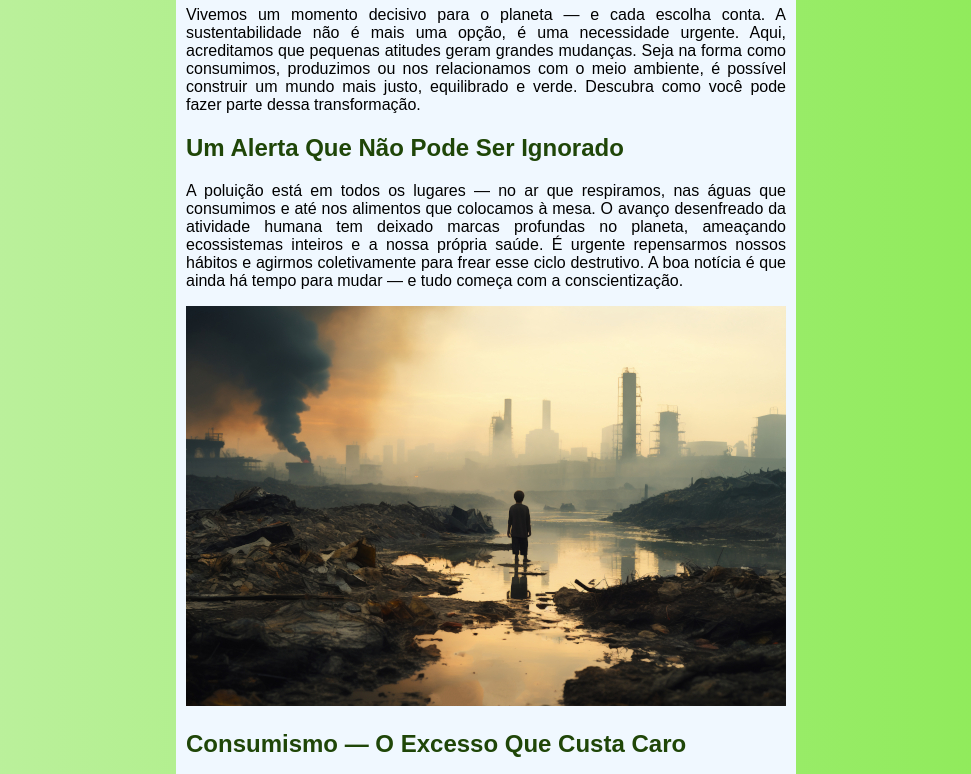
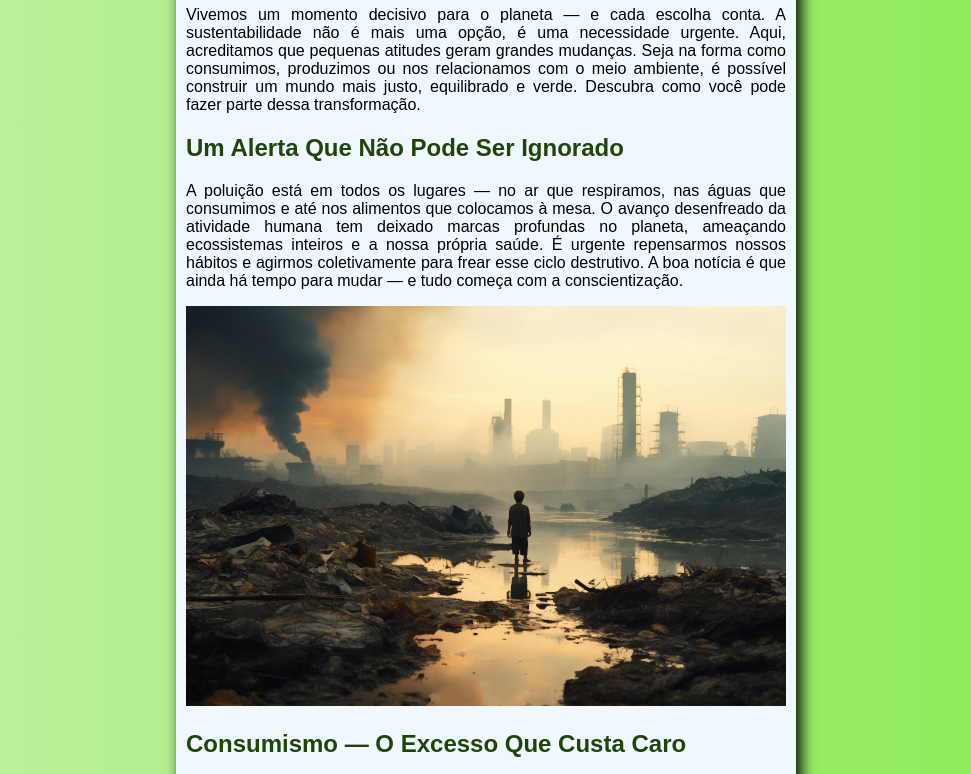
Before and after one commit to LarissaDaRochaNunes/Site-sustentavel, a plain HTML site: page index.html in a window 1280 px wide. Shown: the part 129-903 px from the top of the page, without its empty margins (154-1125 px from the left). Drawn offline with Linux system fonts and the light colour scheme.

Commit message:
Update style.css

```diff
--- a/style.css
+++ b/style.css
@@ -8,8 +8,9 @@ body {
 main {
     background-color: aliceblue;
     border-radius: 10px;
-    box-shadow: 5px 5 px 15px black;
-    width: 600px;
+    box-shadow: 5px 5px 15px black;
+    width: 90%;
+    max-width: 600px;
     padding: 10px;
     margin: auto;
 }
```
